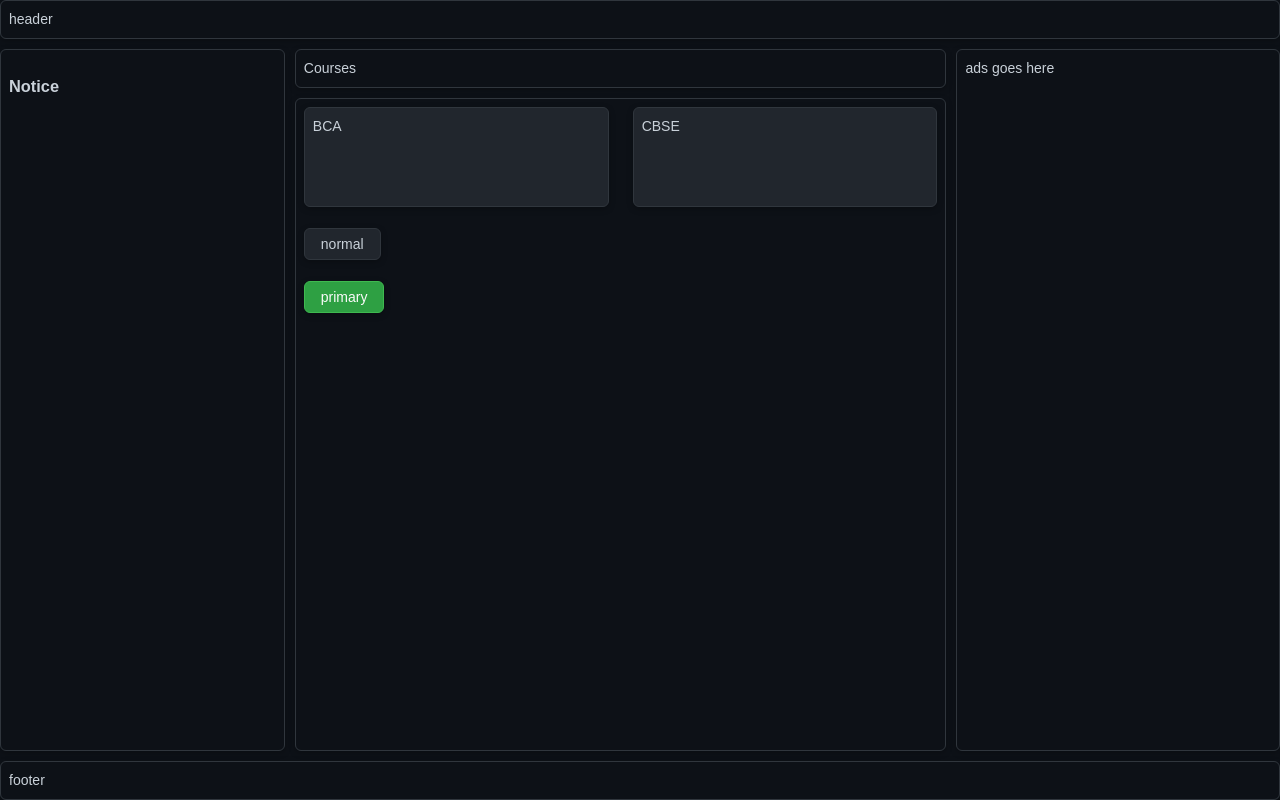
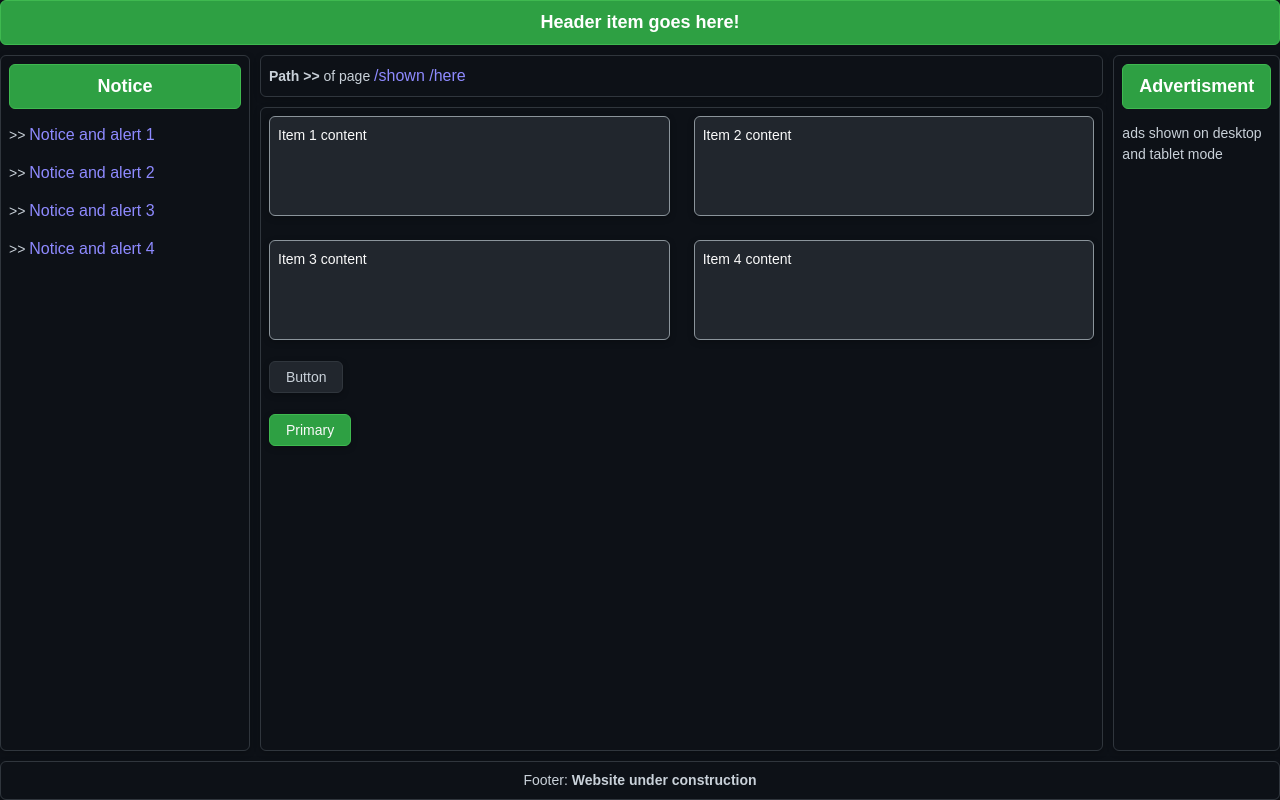
Before and after one commit to gpt18/grid-layout, a plain HTML site: page index.html in a window 1280 px wide. Drawn offline with Linux system fonts and the light colour scheme.

Commit message:
headline/content added

```diff
--- a/assets/css/style.css
+++ b/assets/css/style.css
@@ -1,9 +1,5 @@
 * {
     box-sizing: border-box;
-}
-
-ul {
-    padding-left: 1.5rem;
 }
 
 body {
@@ -18,7 +14,7 @@ body {
 .border {
     padding: 8px;
     border: 1px solid;
-    border-color: #30363d;
+    border-color: var(--btn-br-color);
     border-radius: 6px;
     box-shadow: 0px 2px 6px rgba(0, 0, 0, 0.25);
 }
@@ -58,14 +54,19 @@ body {
 
 @media(min-width: 720px) {
     .main-container {
-        grid-template-rows: auto auto 1fr auto;
-        grid-template-areas: "header header header" "path path sidebar" "main main sidebar" "footer footer footer";
+        grid-template-rows: auto auto 1fr auto auto;
+        grid-template-columns: 1fr auto;
+        grid-template-areas: "header header header" "path path sidebar" "main main sidebar" "main main ads" "footer footer footer";
+    }
+    .ads {
+        display: block;
     }
 }
 
 @media(min-width: 1020px) {
     .main-container {
         grid-template-rows: auto auto 1fr auto;
+        grid-template-columns: 0.3fr 1fr auto 0.2fr;
         grid-template-areas: "header header header header" "sidebar path path ads" "sidebar main main ads" "footer footer footer footer";
     }
     .ads {
@@ -121,38 +122,69 @@ body {
     border-radius: 6px;
     appearance: none;
     text-decoration: none;
-    border-color: #30363d;
-    background-color: #21262d;
+    border-color: var(--btn-br-color);
+    background-color: var(--item-bg-color);
     box-shadow: 0px 2px 6px rgba(0, 0, 0, 0.25);
     transition: .2s cubic-bezier(0.3, 0, 0.5, 1);
 }
 
 .btn:hover {
-    background-color: #30363d;
-    border-color: #8b949b;
+    background-color: var(--btn-br-color);
+    border-color: var(--btn-hr-br-color);
     transition-duration: .1s;
 }
 
 .btn-primary {
-    background-color: #2ea043;
-    border-color: #3fb950;
+    background-color: var(--primary-bg-color);
+    border-color: var(--primary-border);
     color: #fafafa;
 }
 
 .btn-primary:hover {
-    background-color: #2bcf49;
-    border-color: #3fb950;
+    background-color: var(--primary-hr-color);
+    border-color: var(--primary-border);
     transition-duration: .1s;
 }
 
 .item {
+    color: #fafafa;
     height: 100px;
-    background-color: #21262d;
+    background-color: var(--item-bg-color);
     transition: .2s cubic-bezier(0.3, 0, 0.5, 1);
+    border-color: var(--btn-hr-br-color);
 }
 
 .item-container {
     display: grid;
     gap: 24px;
-    grid-template-columns: repeat(auto-fit, minmax(200px, 1fr));
+    grid-template-columns: repeat(auto-fit, minmax(300px, 1fr));
 }
+
+.headline {
+    border: 1px solid;
+    border-radius: 6px;
+    border-color: var(--primary-border);
+    background-color: var(--primary-bg-color);
+    margin: 0;
+    padding: 8px;
+    text-align: center;
+    font-size: large;
+    color: white;
+}
+
+.link {
+    font-size: medium;
+    color: var(--link-color);
+    text-decoration: none;
+}
+
+:root {
+    --btn-br-color: #30363d;
+    --btn-hr-br-color: #8b949b;
+    --black-bg: #0d1117;
+    --item-bg-color: #21262d;
+    --primary-bg-color: #2ea043;
+    --primary-hr-color: #2bcf49;
+    --primary-border: #3fb950;
+    --link-color: #8e8aff;
+}
--- a/index.html
+++ b/index.html
@@ -10,35 +10,53 @@
 
 <body>
     <div class="main-container">
-        <div class="border header">
-            header
+        <!-- header-->
+        <div class="header">
+            <h1 class="headline">Header item goes here!</h1>
         </div>
-        <div class="border path">
-            Courses
+        <!-- path -->
+        <div class="path border">
+            <b>Path >></b> of page
+            <span class="link">/shown /here</span>
+
         </div>
-        <div class="border main">
+        <!-- main -->
+        <div class="main border">
             <div class="item-container">
                 <div class="item border">
-                    BCA
+                    Item 1 content
                 </div>
                 <div class="item border">
-                    CBSE
+                    Item 2 content
+                </div>
+                <div class="item border">
+                    Item 3 content
+                </div>
+                <div class="item border">
+                    Item 4 content
                 </div>
             </div>
             <br>
-            <a class="btn" href="#">normal</a>
+            <a class="btn" href="#">Button</a>
             <br><br>
-            <a class="btn btn-primary" href="#">primary</a>
+            <a class="btn btn-primary" href="#">Primary</a>
         </div>
-        <div class="border sidebar">
-            <h3>Notice</h3>
+        <!-- sidebar -->
+        <div class="sidebar border">
+            <h3 class="headline">Notice</h3>
+            <p>>> <a href="#" class="link">Notice and alert 1</a></p>
+            <p>>> <a href="#" class="link">Notice and alert 2</a></p>
+            <p>>> <a href="#" class="link">Notice and alert 3</a></p>
+            <p>>> <a href="#" class="link">Notice and alert 4</a></p>
 
         </div>
+        <!-- advertisment -->
         <div class="ads border">
-            ads goes here
+            <h3 class="headline">Advertisment</h3>
+            <p>ads shown on desktop and tablet mode</p>
         </div>
         <div class="border footer">
-            footer
+            <center> Footer: <b>Website under construction</b></center>
         </div>
     </div>
 </body>
```
